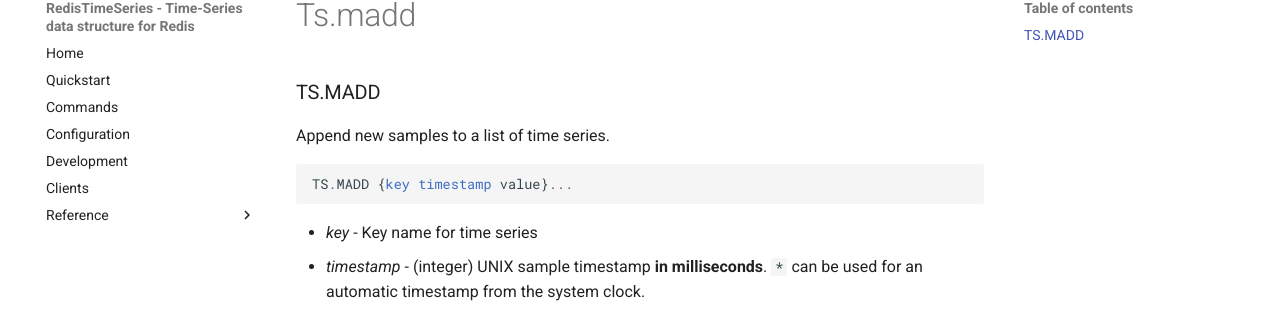
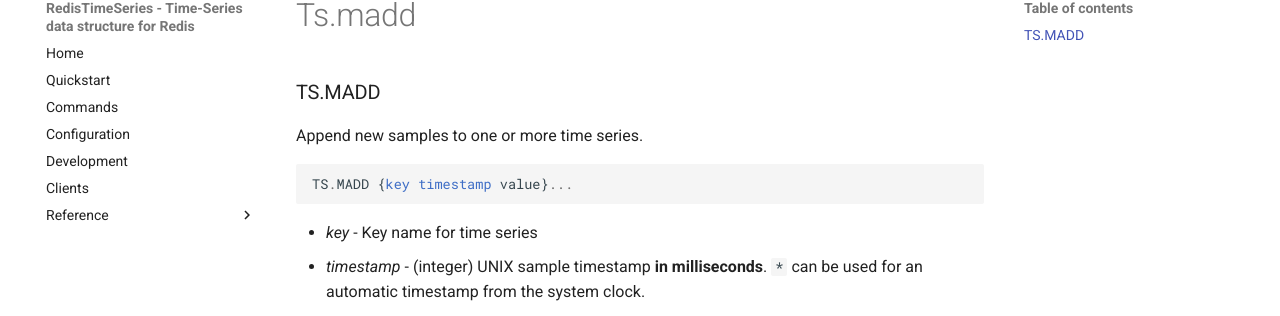
Before and after one commit to RedisTimeSeries/RedisTimeSeries, an MkDocs documentation site: the page built from docs/commands/ts.madd.md, in a window 1280 px wide. Shown: the part 103-419 px from the top of the page. Built offline with MkDocs 1.6.1 and Material for MkDocs 9.7.7, drawn with Linux system fonts in a browser that asks for light colours; comment, search, counter and statistics services are not loaded.

Commit message:
Update ts.madd.md

````diff
--- a/docs/commands/ts.madd.md
+++ b/docs/commands/ts.madd.md
@@ -1,6 +1,6 @@
 ### TS.MADD
 
-Append new samples to a list of time series.
+Append new samples to one or more time series.
 
 ```sql
 TS.MADD {key timestamp value}...
````
